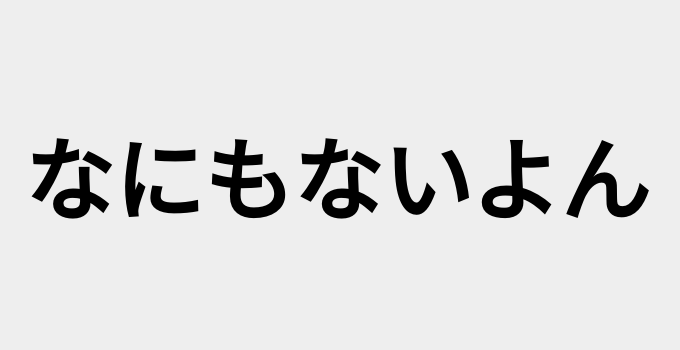
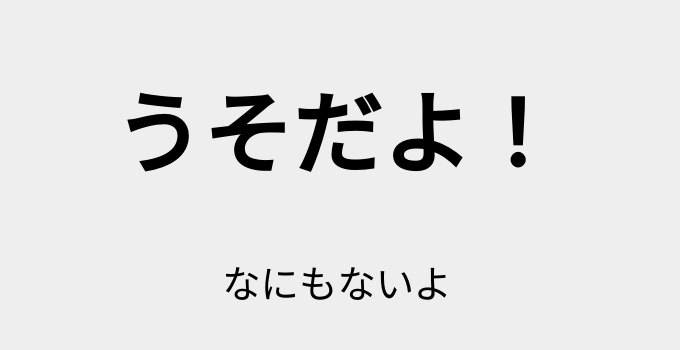
Before and after one commit to sumeshi96/fun-fun-fun, a plain HTML site: page index.html in a window 1280 px wide. Shown: the part 225-575 px from the top of the page, without its empty margins (303-983 px from the left). Drawn offline with Linux system fonts and the light colour scheme.

Commit message:
add text

```diff
--- a/index.html
+++ b/index.html
@@ -11,7 +11,8 @@
 <body>
     <div class="h1-wrapper">
         <div class="h1-container">
-            <h1>なにもないよん</h1>
+            <h1>うそだよ！</h1>
+            <p>なにもないよ</p>
         </div>
     </div>
 </body>
--- a/style.css
+++ b/style.css
@@ -17,3 +17,8 @@ body{
 h1{
     font-size:7vw;
 }
+
+p{
+    text-align:center;
+    font-size:3vw;
+}
```
